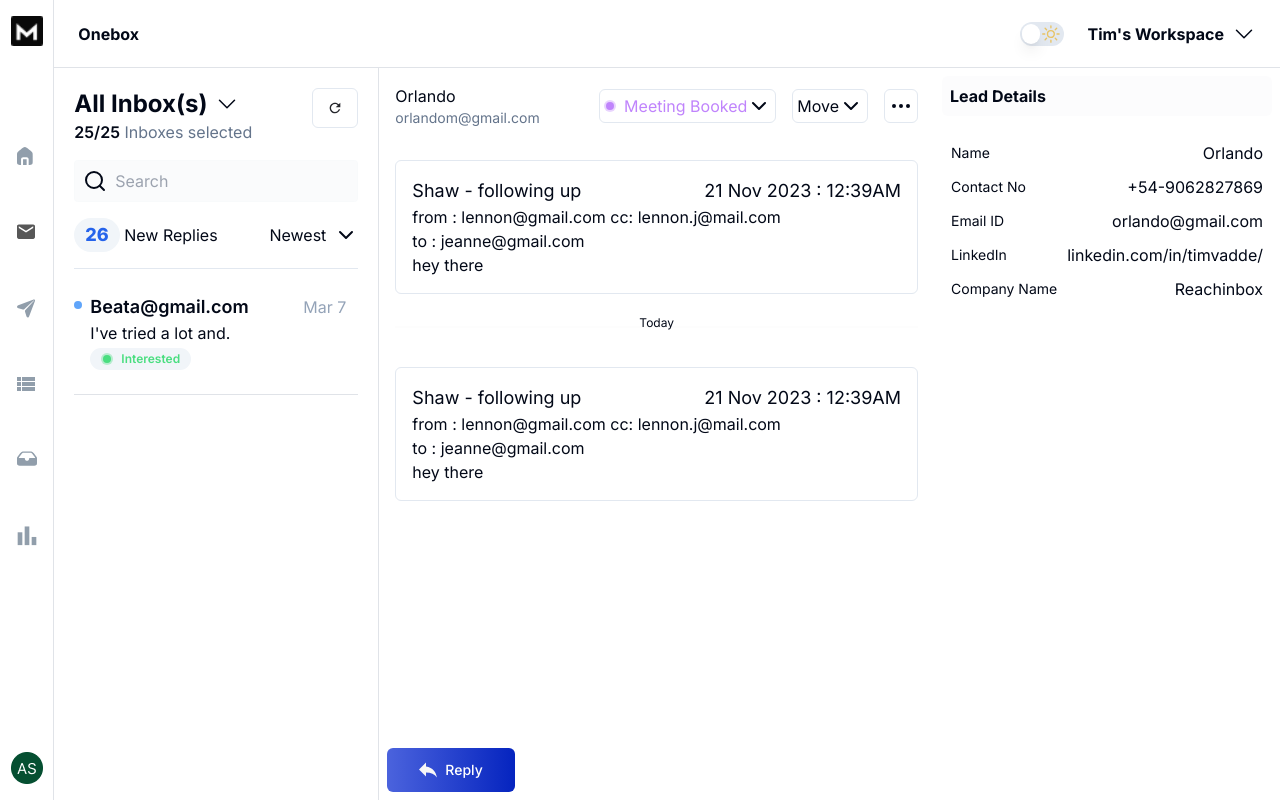
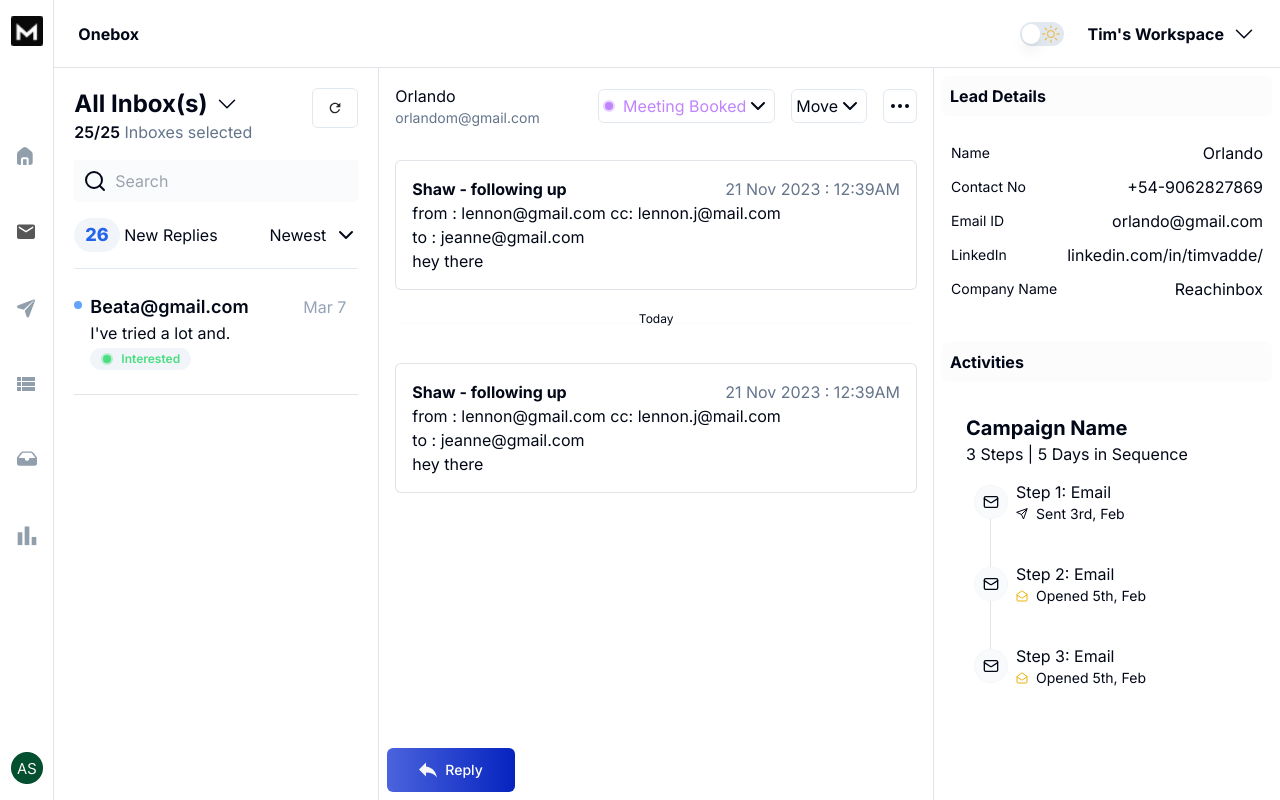
Before and after one commit to dev-subhadeep/mailassure, a Next.js app: page /dashboard/inbox in a window 1280 px wide. Built offline with nearby package versions, Linux system fonts and the light colour scheme.

Commit message:
fix: Add better dark mode visuals for emails content

```diff
--- a/src/app/dashboard/inbox/page.tsx
+++ b/src/app/dashboard/inbox/page.tsx
@@ -1,3 +1,4 @@
+import ActivitiesSection from "@/components/Activities"
 import EmailContentCard from "@/components/EmailContentCard"
 import EmailHeader from "@/components/EmailHeader"
 import EmailSeparator from "@/components/EmailSeparator"
@@ -42,8 +43,9 @@ const InboxPage = () => {
           </div>
         </div>
       </div>
-      <div>
+      <div className="border-l border-slate-500 border-opacity-20">
         <LeadDetails />
+        <ActivitiesSection />
       </div>
     </div>
   )
--- a/src/components/EmailContentCard/index.tsx
+++ b/src/components/EmailContentCard/index.tsx
@@ -19,12 +19,12 @@ const EmailContentCard = ({
 }: EmailContentProps) => {
   const formattedDate = formatDate(new Date(date))
   return (
-    <div className=" bg-white bg-opacity-10 p-4 rounded-md border border-slate-200">
+    <div className=" bg-white bg-opacity-10 p-4 rounded-md border border-slate-500 border-opacity-20">
       <div>
         <div>
-          <div className="flex justify-between text-lg">
-            <span>{subject}</span>
-            <span>{formattedDate}</span>
+          <div className="flex justify-between">
+            <span className="font-bold">{subject}</span>
+            <span className="text-slate-500">{formattedDate}</span>
           </div>
           <div>
             <p>from : {fromEmail} cc: lennon.j@mail.com</p>
--- /dev/null
+++ b/src/components/Icons/EnvelopeIcon.tsx
@@ -0,0 +1,20 @@
+import React from "react"
+
+const EnvelopeIcon = () => {
+  return (
+    <svg
+      width="18"
+      height="15"
+      viewBox="0 0 18 15"
+      fill="none"
+      xmlns="http://www.w3.org/2000/svg"
+    >
+      <path
+        d="M16.2 0.5H1.8C0.81 0.5 0.00899999 1.31 0.00899999 2.3L0 13.1C0 14.09 0.81 14.9 1.8 14.9H16.2C17.19 14.9 18 14.09 18 13.1V2.3C18 1.31 17.19 0.5 16.2 0.5ZM16.2 4.1L9 8.6L1.8 4.1V2.3L9 6.8L16.2 2.3V4.1Z"
+        fill="#AEAEAE"
+      />
+    </svg>
+  )
+}
+
+export default EnvelopeIcon
```
Also changed, not shown: src/components/Icons/Vector.svg (deleted).
